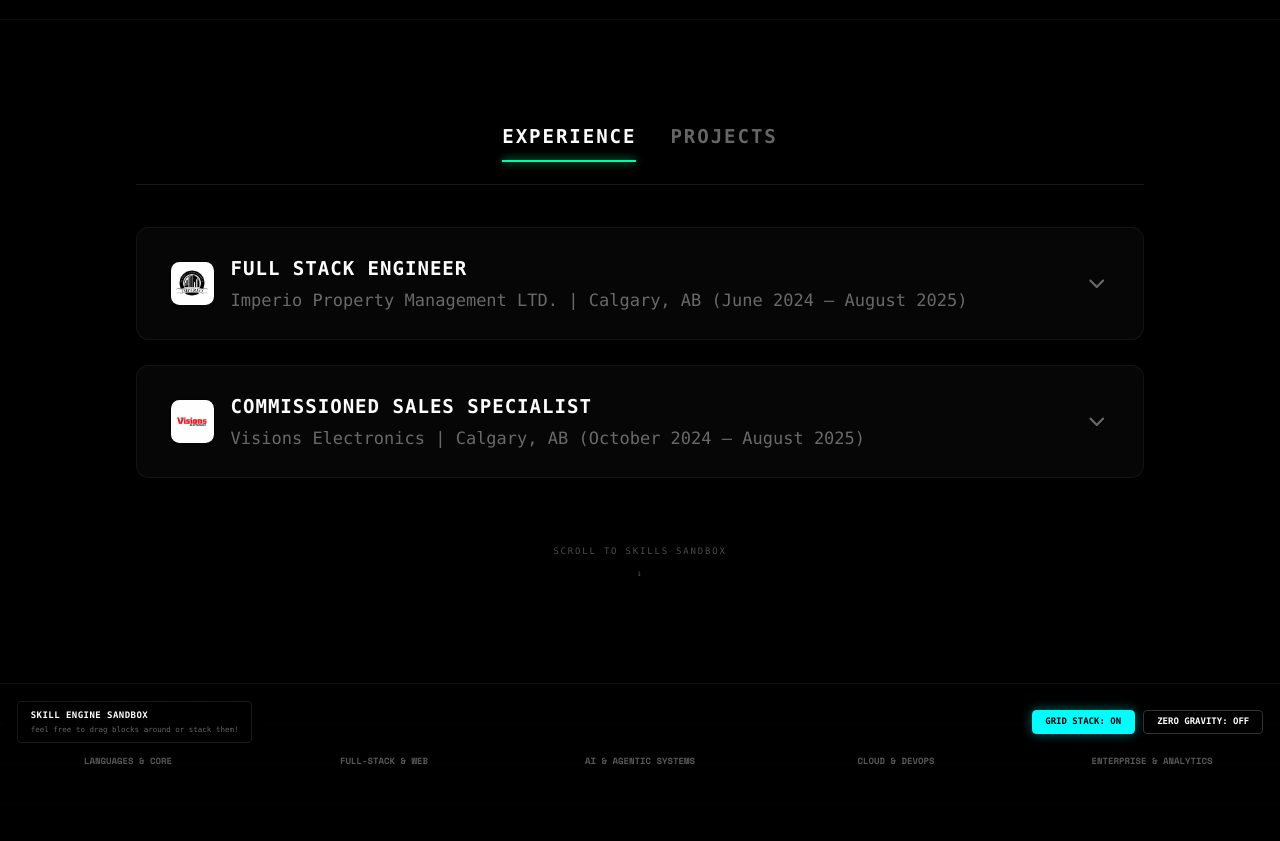
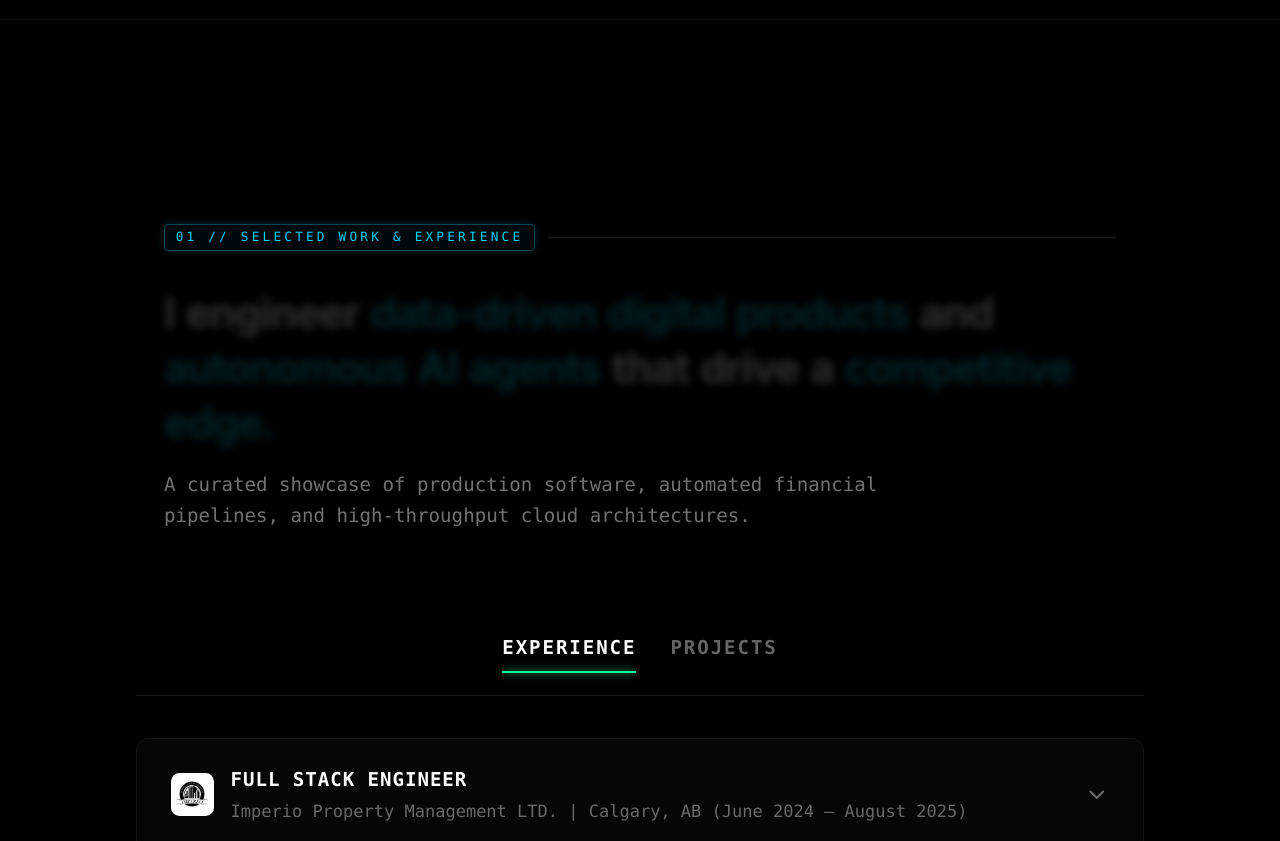
Before and after one commit to HabibiTaha/taha-gillani-portfolio, a React (Vite) app: page / in a window 1280 px wide. Shown: the part 780-1621 px from the top of the page. Built offline with nearby package versions, Linux system fonts and the light colour scheme.

Commit message:
feat(ui): add scroll-reveal text illumination and 3D perspective card animations inspired by usmankamran.com

```diff
--- a/src/App.tsx
+++ b/src/App.tsx
@@ -5,6 +5,7 @@ import CursorTrail from './components/CursorTrail';
 import TabsContent from './components/TabsContent';
 import PhysicsSkills from './components/PhysicsSkills';
 import TypewriterIntro from './components/TypewriterIntro';
+import ScrollRevealText from './components/ScrollRevealText';
 
 // Custom GithubIcon SVG
 const GithubIcon = (props: React.SVGProps<SVGSVGElement>) => (
@@ -237,6 +238,8 @@ export default function App() {
       <section className={`w-full py-24 px-6 md:px-24 lg:px-32 border-b border-white/5 bg-studio-900/10 transition-all duration-1000 ${introCompleted ? 'opacity-100' : 'opacity-0 pointer-events-none'}`}>
         <div className="max-w-5xl lg:max-w-6xl xl:max-w-7xl mx-auto flex flex-col items-center">
 
+          <ScrollRevealText theme={theme} />
+
           <div className="w-full text-left">
             <TabsContent />
           </div>
--- /dev/null
+++ b/src/components/ScrollRevealText.tsx
@@ -0,0 +1,123 @@
+import { useRef } from 'react';
+import { motion, useScroll, useTransform, MotionValue } from 'framer-motion';
+
+interface ScrollRevealTextProps {
+  theme: 'dark' | 'light';
+}
+
+interface WordProps {
+  word: string;
+  progress: MotionValue<number>;
+  range: [number, number];
+  isHighlight?: boolean;
+  theme: 'dark' | 'light';
+}
+
+function Word({ word, progress, range, isHighlight, theme }: WordProps) {
+  // Smooth scroll-driven illumination
+  const opacity = useTransform(progress, range, [0.18, 1]);
+  const y = useTransform(progress, range, [8, 0]);
+  const blurValue = useTransform(progress, range, [4, 0]);
+
+  return (
+    <span className="relative inline-block mr-[0.26em] my-[0.06em]">
+      <motion.span
+        style={{
+          opacity,
+          y,
+          filter: useTransform(blurValue, (v) => `blur(${v}px)`),
+        }}
+        className={`inline-block transition-colors duration-300 ${
+          isHighlight
+            ? theme === 'dark'
+              ? 'text-cyan-400 font-semibold drop-shadow-[0_0_12px_rgba(6,182,212,0.45)]'
+              : 'text-cyan-600 font-semibold drop-shadow-[0_0_8px_rgba(8,145,178,0.25)]'
+            : theme === 'dark'
+              ? 'text-white'
+              : 'text-slate-900'
+        }`}
+      >
+        {word}
+      </motion.span>
+    </span>
+  );
+}
+
+export default function ScrollRevealText({ theme }: ScrollRevealTextProps) {
+  const containerRef = useRef<HTMLDivElement>(null);
+
+  // Track scroll through the container
+  const { scrollYProgress } = useScroll({
+    target: containerRef,
+    offset: ['start 0.85', 'end 0.45'],
+  });
+
+  const statement =
+    "I engineer data-driven digital products and autonomous AI agents that drive a competitive edge.";
+  const words = statement.split(' ');
+
+  const highlights = new Set(['data-driven', 'digital', 'products', 'autonomous', 'AI', 'agents', 'competitive', 'edge.']);
+
+  return (
+    <div
+      ref={containerRef}
+      className="w-full max-w-4xl mx-auto py-16 md:py-24 text-left font-sans select-none"
+    >
+      {/* Category Eyebrow HUD Tag */}
+      <motion.div
+        initial={{ opacity: 0, y: 20 }}
+        whileInView={{ opacity: 1, y: 0 }}
+        viewport={{ once: true, amount: 0.3 }}
+        transition={{ duration: 0.6, ease: [0.16, 1, 0.3, 1] }}
+        className="flex items-center gap-3 mb-6 font-mono text-[10px] md:text-xs tracking-[0.25em] uppercase"
+      >
+        <span
+          className={`px-2.5 py-1 rounded border ${
+            theme === 'dark'
+              ? 'border-cyan-400/30 text-cyan-400 bg-cyan-950/20 shadow-[0_0_10px_rgba(6,182,212,0.2)]'
+              : 'border-cyan-600/30 text-cyan-700 bg-cyan-50'
+          }`}
+        >
+          01 // SELECTED WORK & EXPERIENCE
+        </span>
+        <div
+          className={`h-[1px] flex-1 ${
+            theme === 'dark' ? 'bg-white/10' : 'bg-slate-200'
+          }`}
+        />
+      </motion.div>
+
+      {/* Scroll-Revealed Main Headline */}
+      <h2 className="text-2xl sm:text-3xl md:text-4xl lg:text-[42px] font-bold tracking-tight leading-[1.25] md:leading-[1.2]">
+        {words.map((word, i) => {
+          const step = 1 / words.length;
+          const start = i * step * 0.85;
+          const end = Math.min(1, start + step * 1.5);
+          return (
+            <Word
+              key={i}
+              word={word}
+              progress={scrollYProgress}
+              range={[start, end]}
+              isHighlight={highlights.has(word)}
+              theme={theme}
+            />
+          );
+        })}
+      </h2>
+
+      {/* Subtitle with 3D perspective slide-up */}
+      <motion.p
+        initial={{ opacity: 0, y: 24, filter: 'blur(4px)' }}
+        whileInView={{ opacity: 1, y: 0, filter: 'blur(0px)' }}
+        viewport={{ once: true, amount: 0.3 }}
+        transition={{ duration: 0.7, delay: 0.2, ease: [0.16, 1, 0.3, 1] }}
+        className={`mt-6 text-sm sm:text-base md:text-lg font-mono leading-relaxed max-w-2xl ${
+          theme === 'dark' ? 'text-white/45' : 'text-slate-600'
+        }`}
+      >
+        A curated showcase of production software, automated financial pipelines, and high-throughput cloud architectures.
+      </motion.p>
+    </div>
+  );
+}
--- a/src/components/TabsContent.tsx
+++ b/src/components/TabsContent.tsx
@@ -178,7 +178,13 @@ export default function TabsContent() {
   return (
     <div className="w-full max-w-5xl mx-auto font-mono select-none">
       {/* ─── TAB TOGGLE HEADER ─── */}
-      <div className="flex justify-center gap-8 mb-10 border-b border-white/10 pb-5">
+      <motion.div
+        initial={{ opacity: 0, y: 20 }}
+        whileInView={{ opacity: 1, y: 0 }}
+        viewport={{ once: true, amount: 0.3 }}
+        transition={{ duration: 0.6, ease: [0.16, 1, 0.3, 1] }}
+        className="flex justify-center gap-8 mb-10 border-b border-white/10 pb-5"
+      >
         <button
           onClick={() => {
             setActiveTab('experience');
@@ -214,20 +220,29 @@ export default function TabsContent() {
             />
           )}
         </button>
-      </div>
+      </motion.div>
 
       {/* ─── ACCORDION CONTAINER ─── */}
       <div className="flex flex-col gap-4 md:gap-5 lg:gap-6">
-        {items.map((item) => {
+        {items.map((item, index) => {
           const isOpen = expandedId === item.id;
           return (
-            <div
+            <motion.div
               key={item.id}
-              className="border border-white/5 rounded-xl bg-studio-900/40 overflow-hidden transition-all duration-300 accordion-panel"
+              initial={{ opacity: 0, y: 48, filter: 'blur(5px)' }}
+              whileInView={{ opacity: 1, y: 0, filter: 'blur(0px)' }}
+              viewport={{ once: true, amount: 0.15 }}
+              transition={{
+                duration: 0.65,
+                delay: index * 0.08,
+                ease: [0.16, 1, 0.3, 1]
+              }}
               style={{
+                perspective: 1200,
                 borderColor: isOpen ? `${item.color}40` : 'rgba(255, 255, 255, 0.05)',
                 boxShadow: isOpen ? `0 0 15px ${item.color}10` : 'none'
               }}
+              className="border border-white/5 rounded-xl bg-studio-900/40 overflow-hidden transition-colors duration-300 accordion-panel"
             >
               {/* Row Header Trigger */}
               <button
@@ -344,7 +359,7 @@ export default function TabsContent() {
                   </motion.div>
                 )}
               </AnimatePresence>
-            </div>
+            </motion.div>
           );
         })}
       </div>
```
